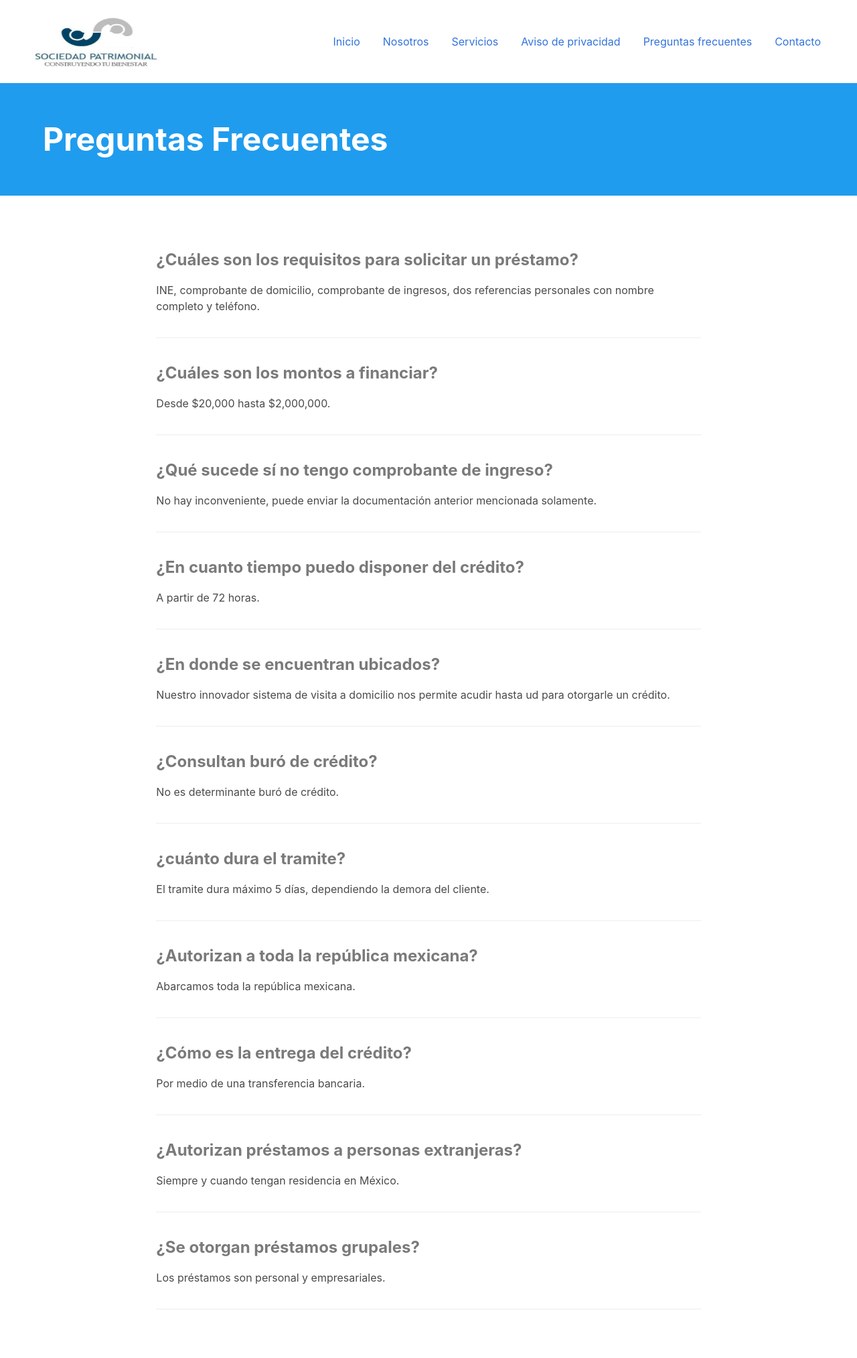
After one commit to bmosqueda/globalfinanciera, a PHP site: template includes/views/faq.view.php in a window 1280 px wide. The commit adds this page. Shown: the whole page at 67% size. Run offline with PHP 8.4, Linux system fonts and the light colour scheme; the template is opened without the code that fills it: most values are stand-ins (such as "Sample title", 1, 10 or a date in 2020).

Commit message:
Pagina de preguntas frecuentes. Falta rellenar espacio

```diff
--- a/faq.php
+++ b/faq.php
@@ -2,6 +2,7 @@
   require_once('includes/config.inc.php');
 
   $title = "Preguntas Frecuentes";
+  $navbarColor = "is-info";
 
   require_once(VIEW_PATH.'header.view.php');
   require_once(VIEW_PATH.'faq.view.php');
--- /dev/null
+++ b/includes/views/faq.view.php
@@ -0,0 +1,116 @@
+<style>
+  @media (min-width: 796px) and (max-width: 1023px) {
+    .is-question {
+      padding-bottom: 10px !important;
+    }
+
+    .question {
+      margin-top: 10px;
+      margin-bottom: 10px;
+      padding-top: 5px;
+      padding-bottom: 5px;
+    }
+  }
+  @media (min-width: 1024px) {
+    .is-question {
+      padding-bottom: 15px !important;
+    }
+
+    .question {
+      margin-top: 20px;
+      margin-bottom: 20px;
+      padding-top: 10px;
+      padding-bottom: 10px;
+    }
+  }
+</style>
+<section class="hero is-info">
+  <div class="hero-body">
+    <div class="container has-text-weight-bold">
+      <p class="is-size-1-desktop is-size-2-tablet is-d-mobile is-pulled-left">Preguntas Frecuentes</p>
+    </div>
+  </div>
+</section>
+<main class="section">
+  <div class="columns is-centered">
+    <div class="column is-8-desktop is-10-tablet is-12-mobile">
+        <div class="question">
+          <p class="has-text-grey has-text-weight-bold is-d-desktop is-size-4-tablet is-size-5-mobile is-question">
+            ¿Cu&aacute;les son los requisitos para solicitar un pr&eacute;stamo?
+          </p>
+          <p>INE, comprobante de domicilio, comprobante de ingresos, dos referencias personales con nombre completo y tel&eacute;fono.</p>
+        </div>
+        <hr>
+        <div class="question">
+          <p class="has-text-grey has-text-weight-bold is-d-desktop is-size-4-tablet is-size-5-mobile is-question">
+            ¿Cu&aacute;les son los montos a financiar?
+          </p>
+          <p>Desde $20,000 hasta $2,000,000.</p>
+        </div>
+        <hr>
+        <div class="question">
+          <p class="has-text-grey has-text-weight-bold is-d-desktop is-size-4-tablet is-size-5-mobile is-question">
+            ¿Qu&eacute; sucede s&iacute; no tengo comprobante de ingreso?
+          </p>
+          <p>No hay inconveniente, puede enviar la documentaci&oacute;n anterior mencionada&nbsp;solamente.</p>
+        </div>
+        <hr>
+        <div class="question">
+          <p class="has-text-grey has-text-weight-bold is-d-desktop is-size-4-tablet is-size-5-mobile is-question">
+            ¿En cuanto tiempo puedo disponer del cr&eacute;dito?
+          </p>
+          <p>A partir de 72 horas.</p>
+        </div>
+        <hr>
+        <div class="question">
+          <p class="has-text-grey has-text-weight-bold is-d-desktop is-size-4-tablet is-size-5-mobile is-question">
+            ¿En donde se encuentran ubicados?
+          </p>
+          <p>Nuestro innovador sistema de visita a domicilio nos permite acudir hasta ud para otorgarle un cr&eacute;dito.</p>
+        </div>
+        <hr>
+        <div class="question">
+          <p class="has-text-grey has-text-weight-bold is-d-desktop is-size-4-tablet is-size-5-mobile is-question">
+            ¿Consultan bur&oacute; de cr&eacute;dito?
+          </p>
+          <p>No es determinante bur&oacute; de cr&eacute;dito.</p>
+        </div>
+        <hr>
+        <div class="question">
+          <p class="has-text-grey has-text-weight-bold is-d-desktop is-size-4-tablet is-size-5-mobile is-question">
+            ¿cuánto dura el tramite?
+          </p>
+          <p>El tramite dura máximo 5 días, dependiendo la demora del cliente.</p>
+        </div>
+        <hr>
+        <div class="question">
+          <p class="has-text-grey has-text-weight-bold is-d-desktop is-size-4-tablet is-size-5-mobile is-question">
+            ¿Autorizan a toda la república mexicana?
+          </p>
+          <p>Abarcamos toda la república mexicana.</p>
+        </div>
+        <hr>
+        <div class="question">
+          <p class="has-text-grey has-text-weight-bold is-d-desktop is-size-4-tablet is-size-5-mobile is-question">
+            ¿C&oacute;mo es la entrega del cr&eacute;dito?
+          </p>
+          <p>Por medio de una transferencia bancaria.</p>
+        </div>
+        <hr>
+        <div class="question">
+          <p class="has-text-grey has-text-weight-bold is-d-desktop is-size-4-tablet is-size-5-mobile is-question">
+            ¿Autorizan pr&eacute;stamos a personas extranjeras?
+          </p>
+          <p>Siempre y cuando tengan residencia en M&eacute;xico.</p>
+        </div>
+        <hr>
+        <div class="question">
+          <p class="has-text-grey has-text-weight-bold is-d-desktop is-size-4-tablet is-size-5-mobile is-question">
+            ¿Se otorgan pr&eacute;stamos grupales?
+          </p>
+          <p>Los pr&eacute;stamos son personal y empresariales.</p>
+        </div>
+        <hr>
+    </div>
+  </div>
+</main>
```
